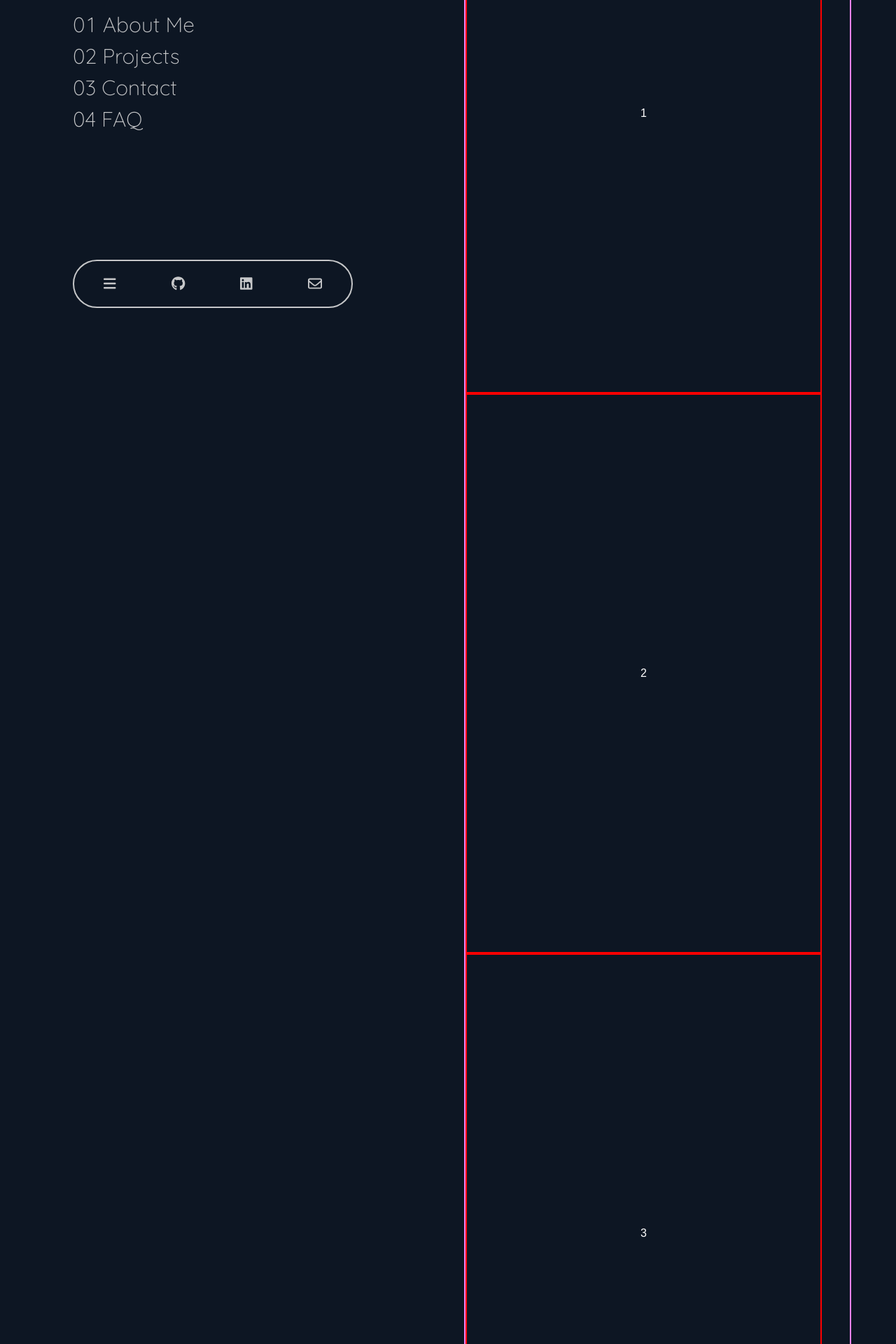
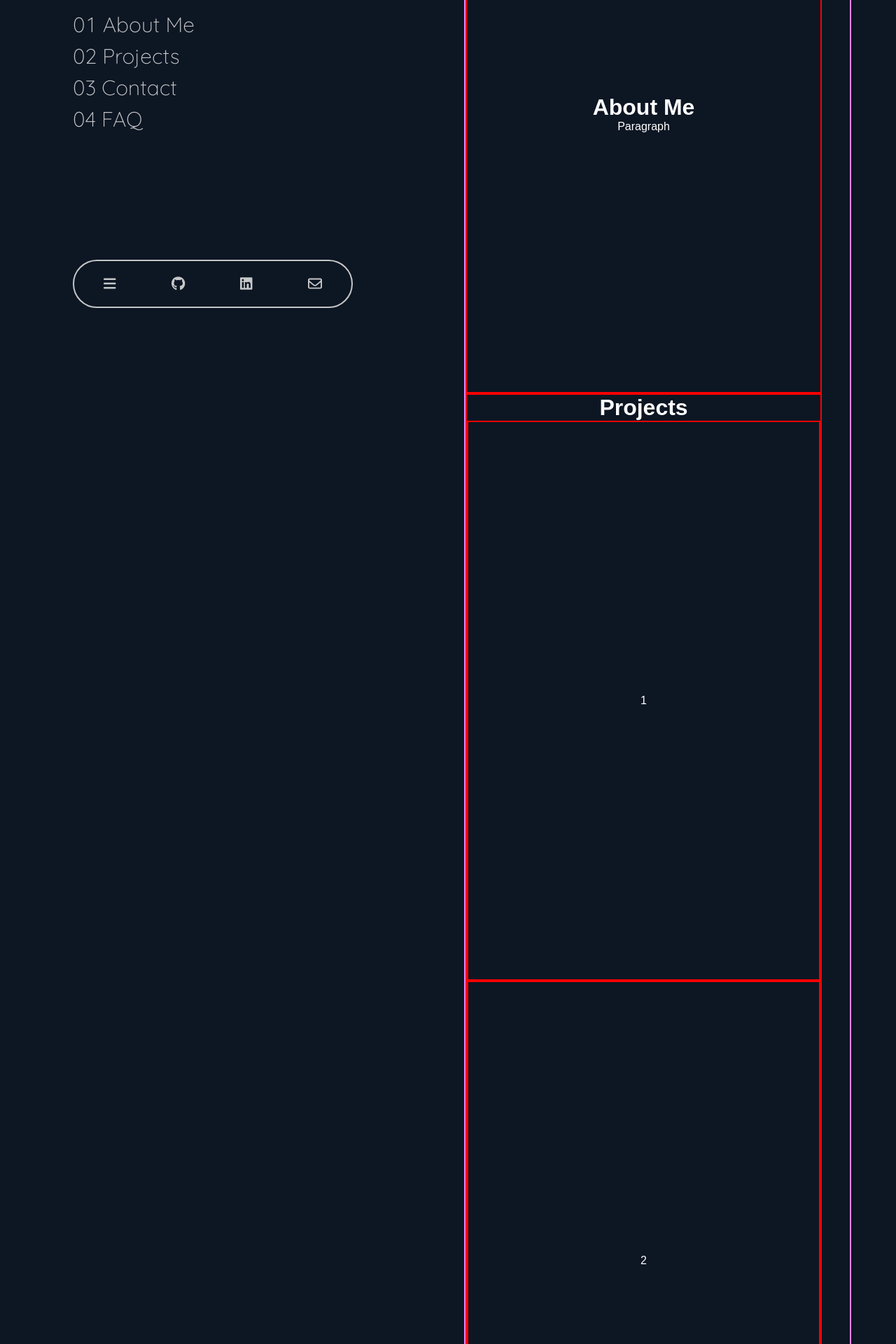
Before and after one commit to josedrios/portfolio-website, a React (Vite) app: page / in a window 1280 px wide. Shown: the part 300-2220 px from the top of the page at 70% size. Built offline with nearby package versions, Linux system fonts and the light colour scheme; the HTML template or start-up script is replaced by a standard one.

Commit message:
Planning layout with content side, used basic titles for sectioning, need to fix nested divs in project section

```diff
--- a/src/App.jsx
+++ b/src/App.jsx
@@ -83,16 +83,23 @@ function App() {
         </header>
         <main id="content-container">
           <div>
-            1
+            <h1>About Me</h1>
+            <p>Paragraph</p>
           </div>
           <div>
-            2
+            <h1>Projects</h1>
+            <div>1</div>
+            <div>2</div>
+            <div>3</div>
+            <div>etc.</div>
           </div>
           <div>
-            3
+            <h1>Contact</h1>
+            <p>Paragraph</p>
           </div>
           <div>
-            4
+            <h1>FAQ</h1>
+            <p>Script Like Structure</p>
           </div>
         </main>
       </div>
--- a/src/styles/abstracts/_variables.scss
+++ b/src/styles/abstracts/_variables.scss
@@ -3,8 +3,5 @@ $main-bg: #0d1623;
 $header-color: white;
 $unchosen-white: rgba(226, 226, 226, 0.871);
 
-// Font Variables
-
-
 // Size Variables
 $gradient-bubble-diameter: 400px;
```
